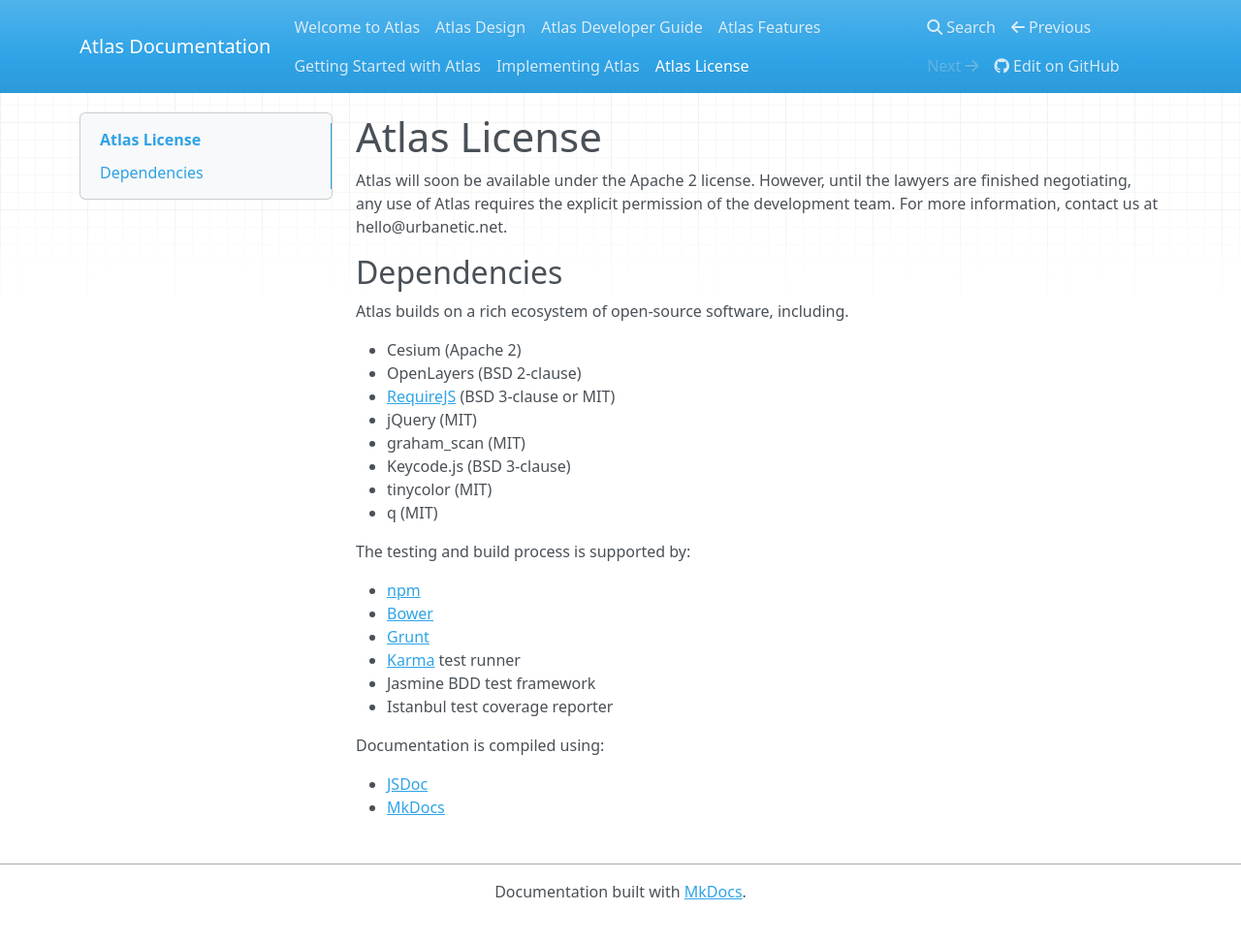
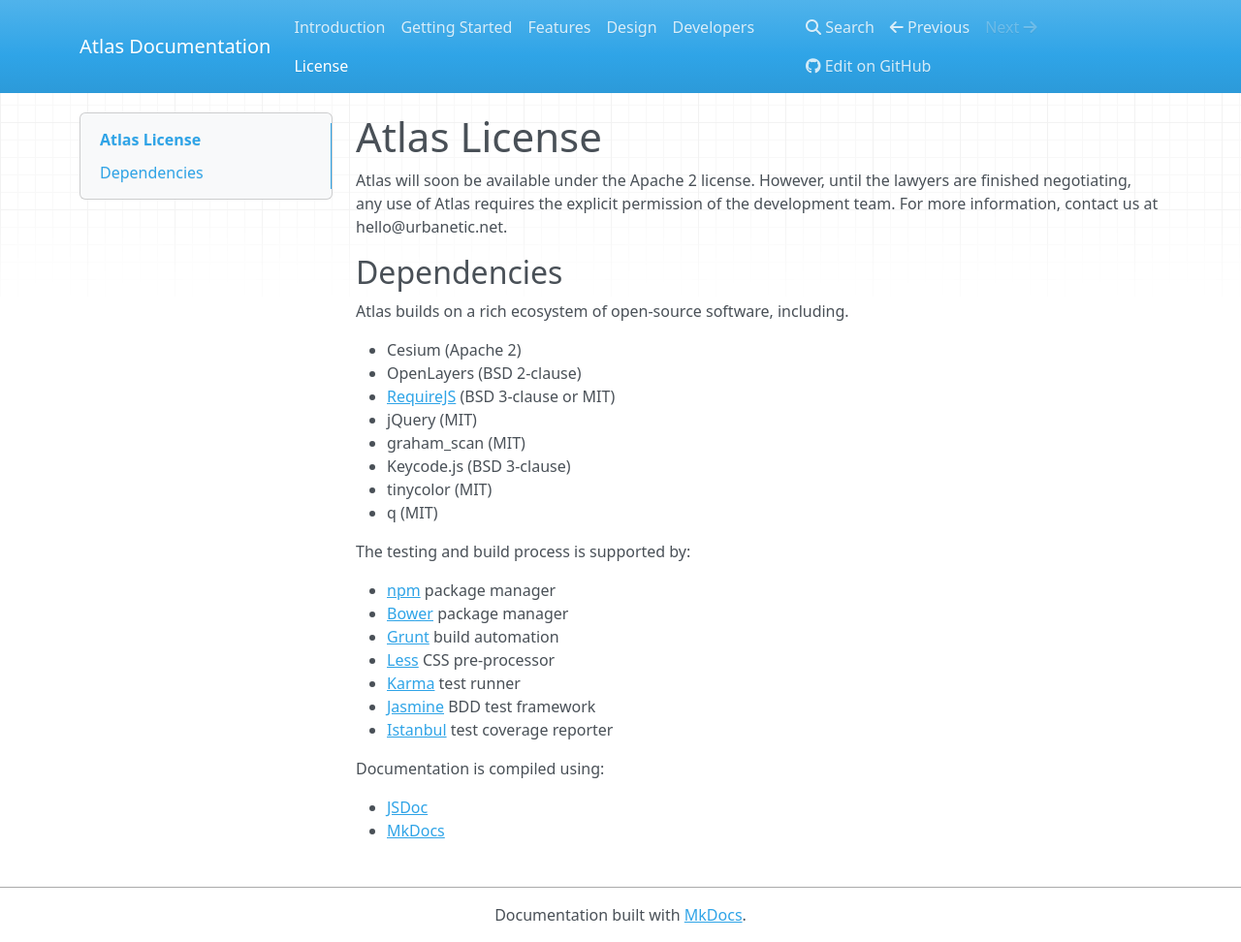
Before and after one commit to CRC-SI/atlas, an MkDocs documentation site: the page built from docs/license.md, in a window 1280 px wide and 972 px high. Shown: the whole window at 97% size. Built offline with MkDocs 1.6.1, drawn with Linux system fonts in a browser that asks for light colours; nearby versions of some CDN libraries; old or Windows-style settings are respelled for this version of MkDocs.

Commit message:
Doc fixes from review.

```diff
--- a/.travis.yml
+++ b/.travis.yml
@@ -14,10 +14,13 @@
   - cat ./coverage/lcov.dat | ./node_modules/coveralls/bin/coveralls.js
   - grunt doc
 
-# Deploy JSDocs to S3 static site
+# Deploy JSDocs to S3 static site.
+# See http://docs.travis-ci.com/user/deployment/s3/
 deploy:
   provider: s3
+  # Access key is the public key.
   access_key_id: AKIAJLMFT7PREEIB7JSQ
+  # Secret access key is the private key, encrypted for Travis.
   secret_access_key:
     secure: WKf+D1FEND54BsA1xVK4XsxpF9wXcqXbOHmPBOESqu5Fs7vGYl85ouqkVaZBPdBFKFcKPHHCPP6gNxrcy4xcgtLwhPNDmAfQiyrfTnyJIEQaD0ON1tPvr0D+XF3MSWC9IEqB8fyRLLam782BoCv8fJDBtShdUNoCKw5IreH+PjM=
   bucket: jsdocs.atlas.urbanetic.net
--- a/docs/license.md
+++ b/docs/license.md
@@ -19,22 +19,26 @@
 
 The testing and build process is supported by:
 
-* [npm][npm]
-* [Bower][bower]
-* [Grunt][grunt]
+* [npm][npm] package manager
+* [Bower][bower] package manager
+* [Grunt][grunt] build automation
+* [Less][less] CSS pre-processor
 * [Karma][karma] test runner
-* Jasmine BDD test framework
-* Istanbul test coverage reporter
+* [Jasmine][jasmine] BDD test framework
+* [Istanbul][istanbul] test coverage reporter
 
 Documentation is compiled using:
 
 * [JSDoc][jsdoc]
 * [MkDocs][mkdocs]
 
+[bower]: http://bower.io/
+[grunt]: http://gruntjs.com/
+[istanbul]: https://gotwarlost.github.io/istanbul/
+[jasmine]: https://jasmine.github.io/
+[jsdoc]: http://usejsdoc.org/
+[karma]: https://karma-runner.github.io
+[less]: http://lesscss.org/
+[mkdocs]: http://www.mkdocs.org/
+[npm]: https://www.npmjs.org/
 [require]: http://requirejs.org/
-[grunt]: http://gruntjs.com/
-[npm]: https://www.npmjs.org/
-[bower]: http://bower.io/
-[jsdoc]: http://usejsdoc.org/
-[mkdocs]: http://www.mkdocs.org/
-[karma]: https://karma-runner.github.io
--- a/mkdocs.yml
+++ b/mkdocs.yml
@@ -6,3 +6,12 @@
 site_favicon: img/favicon.png
 
 markdown_extensions: [smartypants]
+
+pages:
+- ['index.md', 'Introduction']
+- ['getting_started.md', 'Getting Started']
+- ['features.md', 'Features']
+- ['design.md', 'Design']
+- ['developers.md', 'Developers']
+#- ['implementing.md', 'Implementing']
+- ['license.md', 'License']
```
Also changed, not shown: docs/design.md (+4 -9 lines), docs/developers.md (+1 -0 lines), docs/features.md (+7 -6 lines), docs/getting_started.md (+16 -4 lines), 1 other file.
